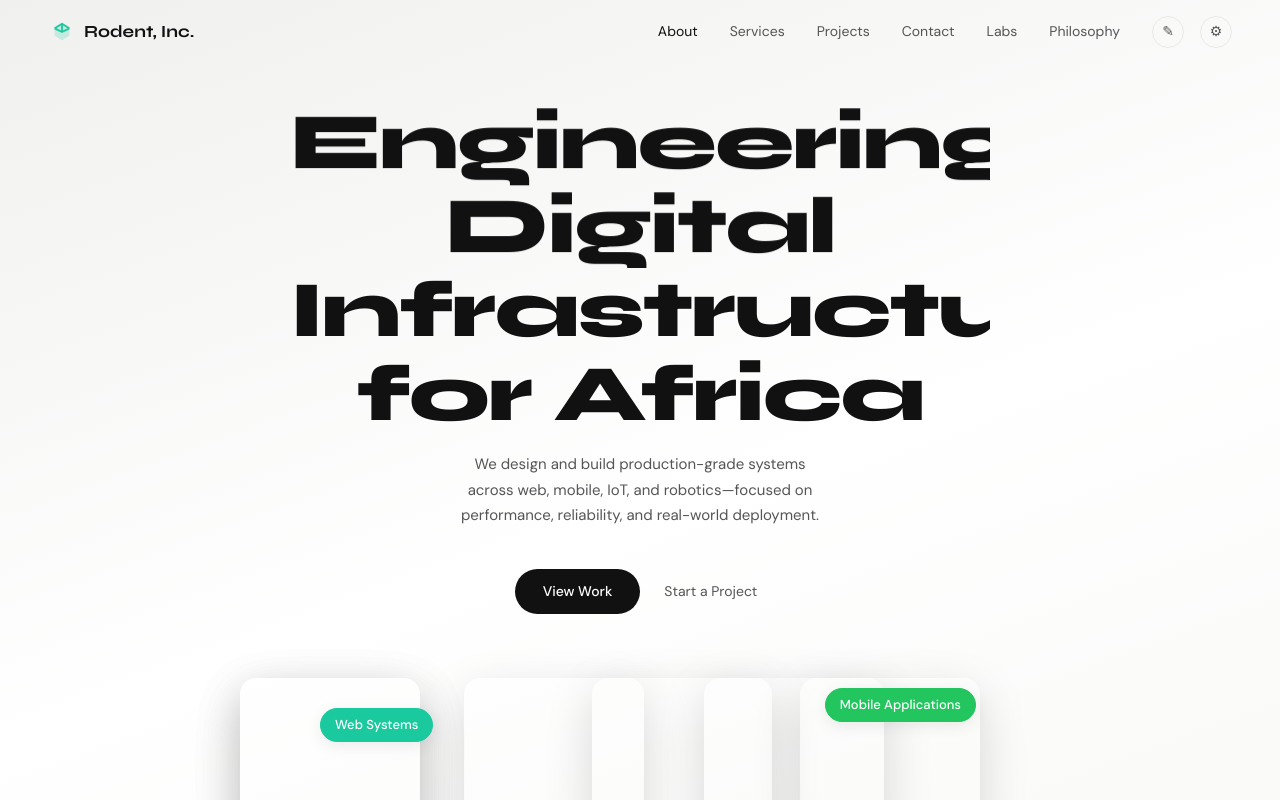
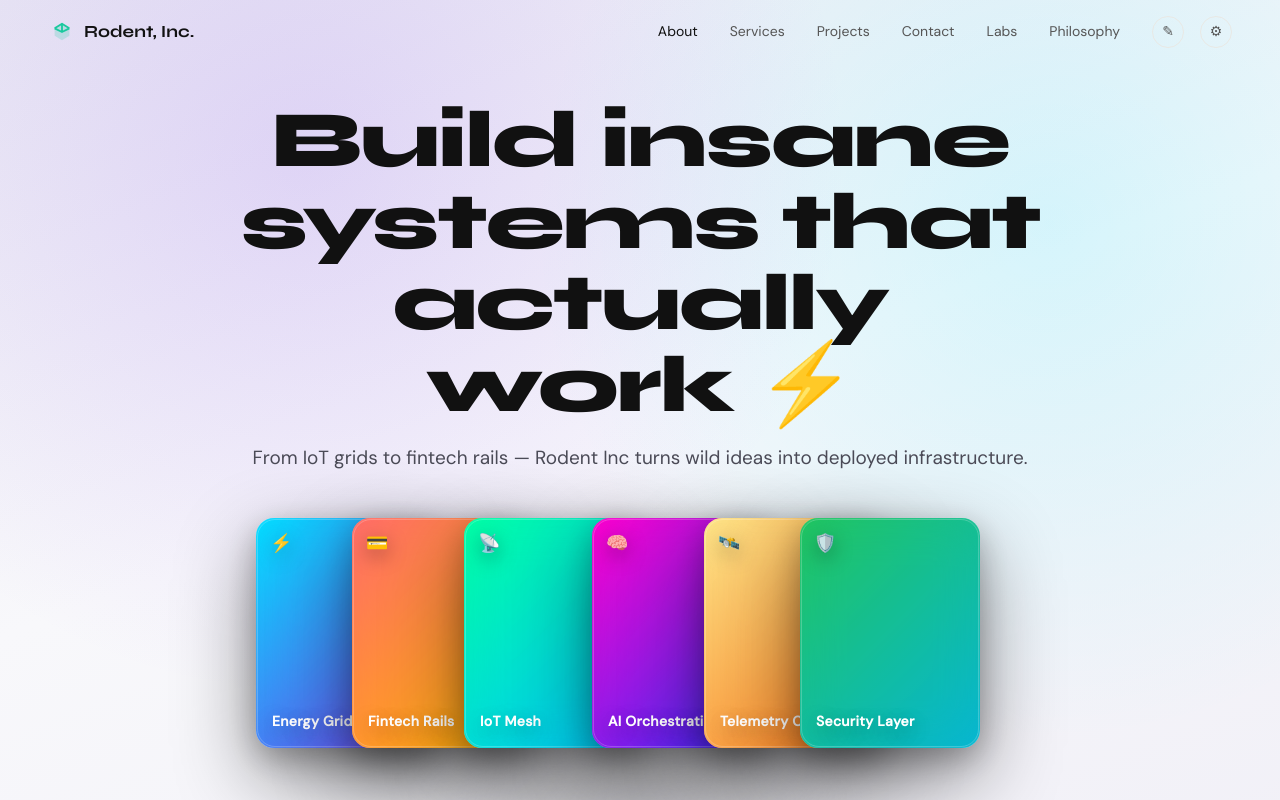
Before and after one commit to senior-netizen/rodent-vision-studio, a Next.js app: page / in a window 1280 px wide. Shown: the top 800 px of the page. Built offline with nearby package versions, Linux system fonts and the light colour scheme.

Commit message:
Implement interactive hero system card fan

```diff
--- a/app/globals.css
+++ b/app/globals.css
@@ -63,18 +63,43 @@ nav {
 }
 
 .hero {
-  min-height: 100vh; display: flex; flex-direction: column; align-items: center;
-  justify-content: center; text-align: center; padding: 100px 2rem 4rem;
-  background: linear-gradient(160deg, #f0f0ee 0%, #fff 50%, #f7f7f5 100%);
-  position: relative; overflow: hidden;
+  min-height: 100vh;
+  display: flex;
+  flex-direction: column;
+  align-items: center;
+  justify-content: center;
+  text-align: center;
+  gap: 2.75rem;
+  padding: 100px 2rem 4rem;
+  background:
+    radial-gradient(circle at 24% 18%, rgba(124,58,237,0.16), transparent 45%),
+    radial-gradient(circle at 82% 26%, rgba(0,224,255,0.14), transparent 42%),
+    linear-gradient(160deg, #ececf4 0%, #f8f8fb 48%, #f1f0f7 100%);
+  position: relative;
+  overflow: hidden;
+}
+.hero-content {
+  max-width: 820px;
+  display: grid;
+  gap: 1rem;
+  place-items: center;
 }
 .hero h1 {
-  font-family: var(--font-syne), sans-serif; font-size: clamp(42px, 7vw, 80px);
-  font-weight: 800; line-height: 1.05; letter-spacing: -2px; max-width: 700px;
-  margin-bottom: 1rem; position: relative; z-index: 2;
+  font-family: var(--font-syne), sans-serif;
+  font-size: clamp(42px, 7vw, 80px);
+  font-weight: 800;
+  line-height: 1.02;
+  letter-spacing: -2px;
+  max-width: 16ch;
+  position: relative;
+  z-index: 2;
 }
-.hero-sub { font-size: 15px; color: var(--mid); max-width: 380px; line-height: 1.7; margin-bottom: 2.5rem; }
-.hero-btns { display: flex; align-items: center; gap: 1rem; margin-bottom: 4rem; }
+.hero-content p {
+  font-size: clamp(15px, 2vw, 19px);
+  color: #4b4b57;
+  max-width: 64ch;
+  line-height: 1.65;
+}
 .btn-primary {
   background: var(--dark); color: #fff; padding: 12px 28px; border-radius: 100px;
   font-size: 14px; font-weight: 500; border: none; cursor: pointer; text-decoration: none;
@@ -84,21 +109,101 @@ nav {
 .btn-ghost { font-size: 14px; color: var(--mid); text-decoration: none; padding: 12px 8px; }
 
 .cards-fan {
-  position: relative; width: min(800px, 90vw); height: 280px; margin: 0 auto;
+  position: relative;
+  width: min(800px, 90vw);
+  height: 280px;
+  margin: 0 auto;
+  perspective: 1100px;
+  isolation: isolate;
 }
 .fan-card {
-  position: absolute; width: 180px; height: 230px; border-radius: 16px;
-  overflow: hidden; transform-origin: bottom center; box-shadow: 0 16px 48px rgba(0,0,0,0.15);
-  transition: transform 0.3s ease;
+  position: absolute;
+  width: 180px;
+  height: 230px;
+  border-radius: 18px;
+  overflow: hidden;
+  transform-origin: bottom center;
+  transition: all 0.35s cubic-bezier(0.22,1,0.36,1);
+  box-shadow:
+    0 30px 80px rgba(0,0,0,0.45),
+    0 10px 30px rgba(0,0,0,0.25),
+    inset 0 0 0 1px rgba(255,255,255,0.08);
+  backface-visibility: hidden;
 }
-.fan-card img { width: 100%; height: 100%; object-fit: cover; }
-.fan-card:hover { transform: var(--base-transform) translateY(-12px) !important; z-index: 10; }
-.fan-card:nth-child(1) { left: 2%; --base-transform: rotate(-18deg); transform: rotate(-18deg); }
-.fan-card:nth-child(2) { left: 13%; --base-transform: rotate(-10deg); transform: rotate(-10deg); }
-.fan-card:nth-child(3) { left: 28%; --base-transform: rotate(-3deg); transform: rotate(-3deg); z-index: 5; }
-.fan-card:nth-child(4) { left: 44%; --base-transform: rotate(4deg); transform: rotate(4deg); z-index: 4; }
-.fan-card:nth-child(5) { left: 58%; --base-transform: rotate(11deg); transform: rotate(11deg); }
-.fan-card:nth-child(6) { left: 70%; --base-transform: rotate(18deg); transform: rotate(18deg); }
+.fan-card::before {
+  content: "";
+  position: absolute;
+  inset: -2px;
+  border-radius: inherit;
+  background: inherit;
+  filter: blur(20px);
+  opacity: 0.6;
+  z-index: -1;
+}
+.fan-card::after {
+  content: "";
+  position: absolute;
+  inset: 1px;
+  border-radius: inherit;
+  border: 1px solid rgba(255,255,255,0.22);
+  pointer-events: none;
+}
+.fan-card:nth-child(1) { transform: rotate(-20deg); left: 2%; z-index: 1; }
+.fan-card:nth-child(2) { transform: rotate(-12deg); left: 14%; z-index: 2; }
+.fan-card:nth-child(3) { transform: rotate(-4deg) scale(1.02); left: 28%; z-index: 3; }
+.fan-card:nth-child(4) { transform: rotate(4deg) scale(1.02); left: 44%; z-index: 4; }
+.fan-card:nth-child(5) { transform: rotate(12deg); left: 58%; z-index: 5; }
+.fan-card:nth-child(6) { transform: rotate(20deg); left: 70%; z-index: 6; }
+.fan-card:hover {
+  transform: translateY(-20px) scale(1.05) !important;
+  z-index: 20;
+  box-shadow:
+    0 50px 120px rgba(0,0,0,0.6),
+    0 20px 60px rgba(0,0,0,0.35);
+}
+
+.card-1 { background: linear-gradient(135deg,#00E0FF,#7C3AED); }
+.card-2 { background: linear-gradient(135deg,#FF6B6B,#FFB800); }
+.card-3 { background: linear-gradient(135deg,#00FFA3,#00C2FF); }
+.card-4 { background: linear-gradient(135deg,#FF00CC,#3333FF); }
+.card-5 { background: linear-gradient(135deg,#FDE68A,#F97316); }
+.card-6 { background: linear-gradient(135deg,#22C55E,#06B6D4); }
+
+.card-inner {
+  position: relative;
+  height: 100%;
+  padding: 16px;
+  display: flex;
+  align-items: flex-end;
+  color: white;
+  font-weight: 600;
+  text-shadow: 0 6px 20px rgba(0,0,0,0.35);
+}
+
+.emoji {
+  position: absolute;
+  top: 12px;
+  left: 14px;
+  font-size: 18px;
+}
+
+.title {
+  font-size: 14px;
+  letter-spacing: 0.02em;
+}
+
+.cards-fan::after {
+  content: "";
+  position: absolute;
+  bottom: -40px;
+  left: 50%;
+  transform: translateX(-50%);
+  width: 60%;
+  height: 80px;
+  background: radial-gradient(ellipse at center, rgba(0,0,0,0.3), transparent 70%);
+  filter: blur(25px);
+  z-index: -2;
+}
 
 .bubble {
   position: absolute; background: #fff; border: 1.5px solid var(--border);
@@ -186,6 +291,24 @@ section { padding: 100px 2rem; max-width: 1200px; margin: 0 auto; }
 .mp-carousel-arrow-right { right: 10px; }
 
 @media (max-width: 768px) {
+  .hero {
+    gap: 2rem;
+  }
+
+  .cards-fan {
+    width: min(760px, 96vw);
+    height: 250px;
+  }
+
+  .fan-card {
+    width: 142px;
+    height: 190px;
+  }
+
+  .title {
+    font-size: 12px;
+  }
+
   .mp-grid-desktop { display: none; }
   .mp-carousel {
     display: block;
--- a/app/page.tsx
+++ b/app/page.tsx
@@ -28,7 +28,17 @@ export default function HomePage() {
   const [touchStartX, setTouchStartX] = useState<number | null>(null);
   const [mobileProjectIndex, setMobileProjectIndex] = useState(0);
   const [projectTouchStartX, setProjectTouchStartX] = useState<number | null>(null);
-  const heroLines = useMemo(() => ['Engineering Digital', 'Infrastructure for Africa'], []);
+  const heroFanCards = useMemo(
+    () => [
+      { className: 'card-1', emoji: '⚡', title: 'Energy Grid' },
+      { className: 'card-2', emoji: '💳', title: 'Fintech Rails' },
+      { className: 'card-3', emoji: '📡', title: 'IoT Mesh' },
+      { className: 'card-4', emoji: '🧠', title: 'AI Orchestration' },
+      { className: 'card-5', emoji: '🛰️', title: 'Telemetry Core' },
+      { className: 'card-6', emoji: '🛡️', title: 'Security Layer' },
+    ],
+    [],
+  );
   const serviceVisuals = ['art-gradient-dots', 'art-gradient-rainbow', 'art-teal', 'art-gradient-purple'];
 
   const heroRef = useRef<HTMLDivElement | null>(null);
@@ -57,6 +67,41 @@ export default function HomePage() {
     };
     window.addEventListener('resize', onResize, { passive: true });
     return () => window.removeEventListener('resize', onResize);
+  }, []);
+
+  useEffect(() => {
+    const cards = Array.from(document.querySelectorAll<HTMLElement>('.fan-card'));
+    if (!cards.length) return undefined;
+
+    const cleanups = cards.map((card) => {
+      const computedTransform = window.getComputedStyle(card).transform;
+      card.dataset.baseTransform = computedTransform === 'none' ? '' : computedTransform;
+
+      const handleMouseMove = (event: MouseEvent) => {
+        const rect = card.getBoundingClientRect();
+        const x = (event.clientX - rect.left) / rect.width - 0.5;
+        const y = (event.clientY - rect.top) / rect.height - 0.5;
+        const base = card.dataset.baseTransform || '';
+
+        card.style.transform = `${base} rotateX(${y * -6}deg) rotateY(${x * 8}deg) translateY(-20px) scale(1.05)`;
+      };
+
+      const handleMouseLeave = () => {
+        card.style.transform = '';
+      };
+
+      card.addEventListener('mousemove', handleMouseMove);
+      card.addEventListener('mouseleave', handleMouseLeave);
+
+      return () => {
+        card.removeEventListener('mousemove', handleMouseMove);
+        card.removeEventListener('mouseleave', handleMouseLeave);
+      };
+    });
+
+    return () => {
+      cleanups.forEach((cleanup) => cleanup());
+    };
   }, []);
 
   useEffect(() => {
@@ -169,17 +214,26 @@ export default function HomePage() {
       </AnimatePresence>
 
       <motion.div className="hero" ref={heroRef} variants={heroContainer} initial="hidden" animate="show" id="about">
-        <h1>{heroLines.map((line, index) => (<span key={line} style={{ display: 'block', overflow: 'hidden' }}><motion.span style={{ display: 'block', willChange: 'transform, opacity' }} initial={{ y: '120%', opacity: 0 }} animate={{ y: '0%', opacity: 1 }} transition={{ duration: 0.9, ease: easeCurve, delay: 0.16 + index * 0.08 }}>{line}</motion.span></span>))}</h1>
-        <motion.p className="hero-sub" variants={heroItem}>We design and build production-grade systems across web, mobile, IoT, and robotics—focused on performance, reliability, and real-world deployment.</motion.p>
-        <motion.div className="hero-btns" variants={heroItem}>
-          <button type="button" className="btn-primary" onClick={() => goToSection('projects')}>View Work</button>
-          <button type="button" className="btn-ghost" onClick={() => setProjectModalOpen(true)}>Start a Project</button>
-        </motion.div>
+        <div className="hero-content">
+          <h1>Build insane systems that actually work ⚡</h1>
+          <p>From IoT grids to fintech rails — Rodent Inc turns wild ideas into deployed infrastructure.</p>
+        </div>
+
         <motion.div className="cards-fan" variants={heroItem} style={{ y: heroParallaxY, willChange: 'transform' }}>
-          <span className="bubble teal bubble-1">Web Systems</span>
-          <span className="bubble green bubble-2">Mobile Applications</span>
-          {[1, 2, 3, 4, 5, 6].map((card, index) => (
-            <motion.div key={card} className="fan-card" whileHover={{ scale: 1.03 }} transition={{ duration: 0.6, ease: easeCurve }} initial={{ opacity: 0, y: 24 }} animate={{ opacity: 1, y: 0 }} style={{ willChange: 'transform, opacity' }} custom={index} />
+          {heroFanCards.map((card, index) => (
+            <motion.div
+              key={card.title}
+              className={`fan-card ${card.className}`}
+              initial={{ opacity: 0, y: 28 }}
+              animate={{ opacity: 1, y: 0 }}
+              transition={{ duration: 0.55, ease: easeCurve, delay: 0.2 + index * 0.07 }}
+              style={{ willChange: 'transform, opacity' }}
+            >
+              <div className="card-inner">
+                <span className="emoji">{card.emoji}</span>
+                <span className="title">{card.title}</span>
+              </div>
+            </motion.div>
           ))}
         </motion.div>
       </motion.div>
```
